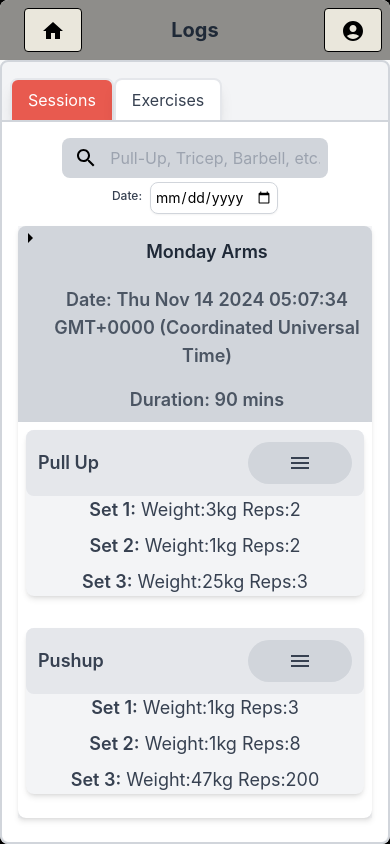
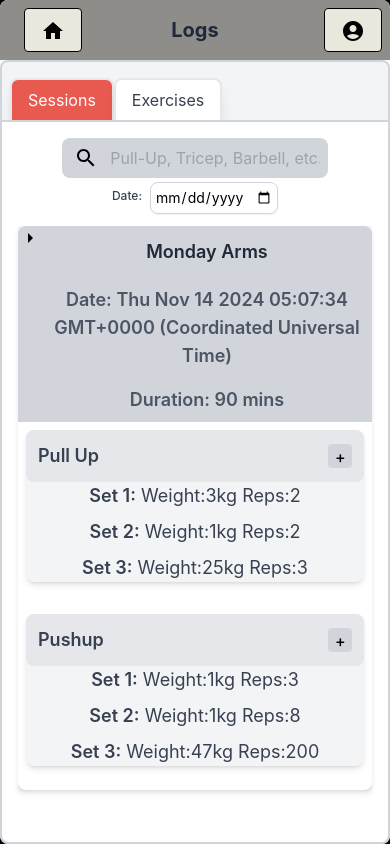
Before and after one commit to JoshuaW13/ConceptFitness, a React (Vite) app in the folder conceptFitness/: page /sessionLogs in a window 390 px wide. Both pictures are taken after a click on the element 195 px from the left and 323 px from the top of the page. Built offline with nearby package versions, Linux system fonts and the light colour scheme.

Commit message:
Removed hamburger menu and added add to button
to the exercise log in session logs

```diff
--- a/conceptFitness/src/components/ExerciseLog.jsx
+++ b/conceptFitness/src/components/ExerciseLog.jsx
@@ -4,6 +4,7 @@ import Menu from "@mui/icons-material/Menu";
 import Popup from './Popup';
 import ExerciseLogPopup from './ExerciseLogPopup';
 import { useExerciseCatalogueContext } from '../contexts/ExerciseCatalogueContext';
+import ExerciseDataPopup from "../components/ExerciseDataPopup";
 
 function ExerciseLog({exerciseRecord}) {
   const [isPopupVisible, setIsPopupVisible] = useState(false);
@@ -16,16 +17,24 @@ function ExerciseLog({exerciseRecord}) {
           {exercises.find((exercise) => exercise.id == exerciseRecord.id).name}
         </p>
         <button
-          className="flex items-center justify-center text-gray-700 bg-gray-300 px-4 py-2 rounded-full transition duration-200 focus:outline-none focus:ring-2 focus:ring-blue-300 w-[33%]"
-          onClick={() => setIsPopupVisible(!isPopupVisible)}
+          className="flex text-black bg-gray-300 hover:bg-gray-400 w-6 h-6 px-1.5 text-center rounded transition duration-200 focus:outline-none"
+          onClick={(event) => {setIsPopupVisible(!isPopupVisible)
+            event.stopPropagation();  // Prevent the event from bubbling up to the parent
+          }}
         >
-          <Menu />
+          +
         </button>
       </div>
 
       {/* Popup */}
       {isPopupVisible && (
-        <Popup onClick={() => setIsPopupVisible(false)} Content={ExerciseLogPopup} />
+        <Popup
+        onClick={(event) => {
+          event.stopPropagation();  // Prevent the event from bubbling up to the parent
+          setIsPopupVisible(false);  // Close the popup
+        }}
+        Content={()=> <ExerciseDataPopup currentExerciseId={exerciseRecord.id}/>}
+         />
       )}
 
       <div className="flex flex-col space-y-2">
```
